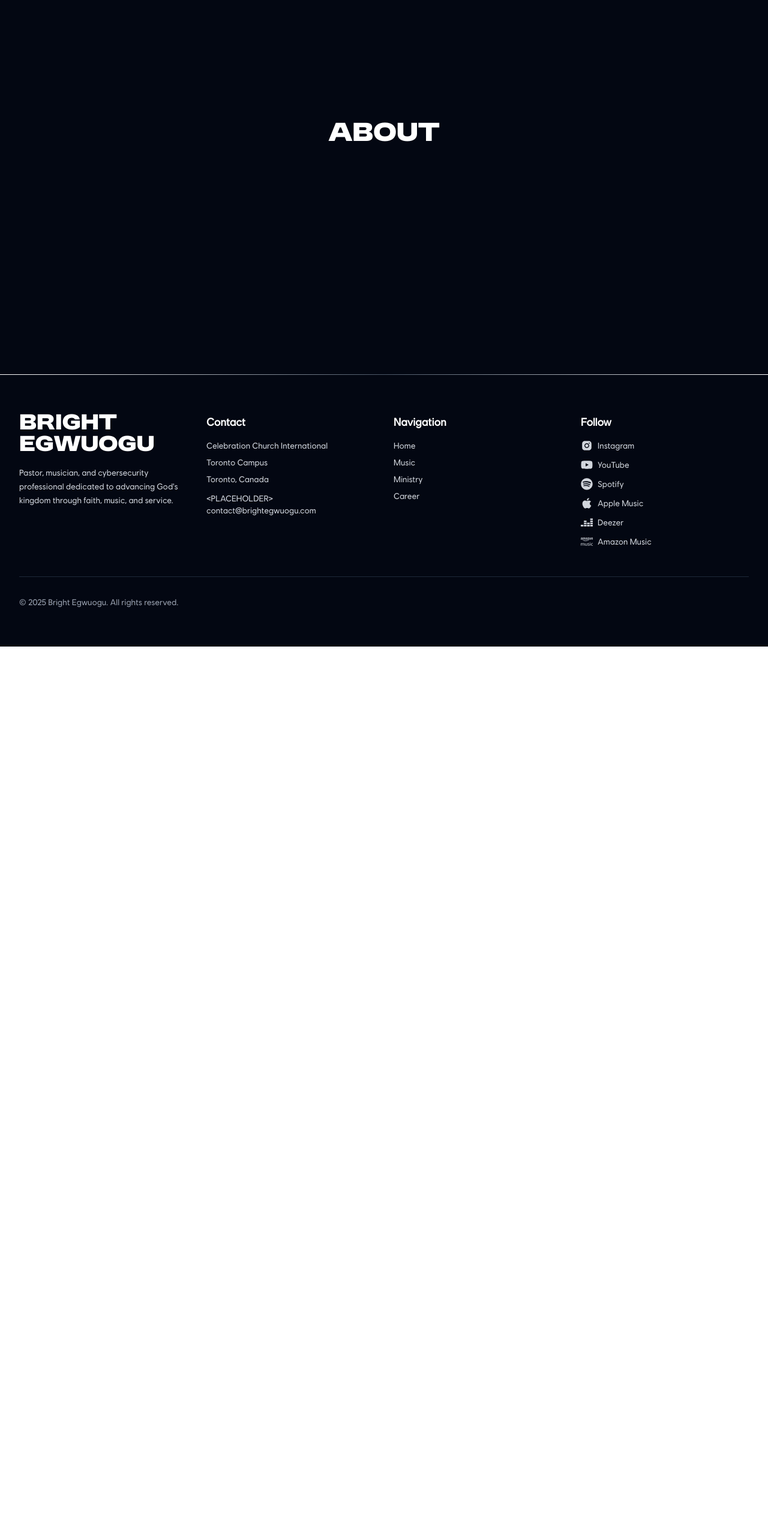
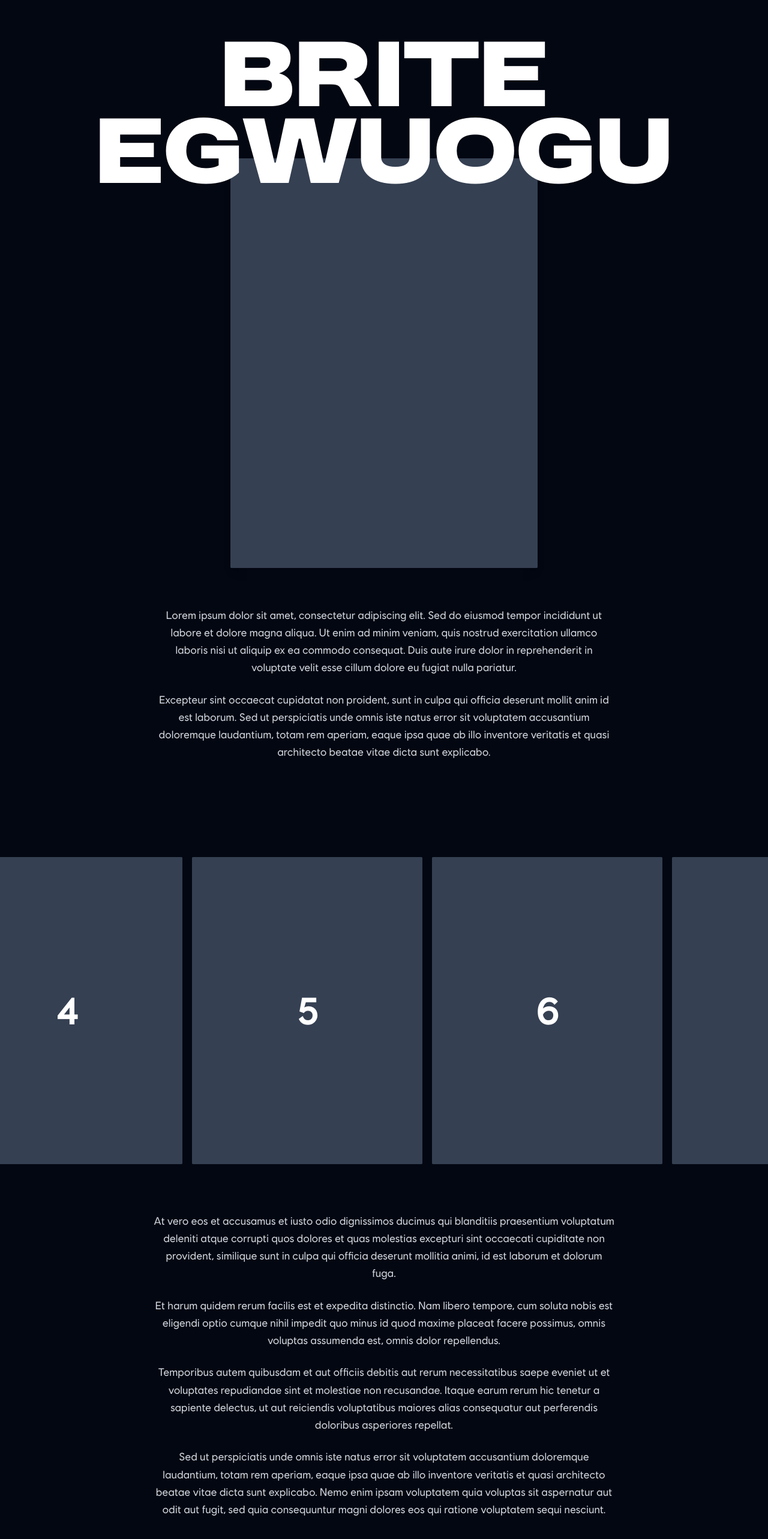
Before and after one commit to ChukwuemekaAjaero/brightegwuogu.com, a Next.js app: page /music/about in a window 1280 px wide. Shown: the part 176-2742 px from the top of the page at 60% size. Before the commit the page ends 1254 px from the top, so only its background shows below. Built offline with nearby package versions, Linux system fonts and the light colour scheme.

Commit message:
Add new fonts and more to the Music About page

```diff
--- a/src/app/layout.tsx
+++ b/src/app/layout.tsx
@@ -1,6 +1,6 @@
 import type { Metadata } from 'next';
 import './globals.css';
-import { ubisoftSansFont } from '@/lib/utils';
+import { latoFont, ubisoftSansFont, oswaldFont, karlaFont, lexendFont, alegreyaSansFont } from '@/lib/utils';
 
 export const metadata: Metadata = {
     title: 'Bright Egwuogu - On a mission to know Christ deeply, make Him known, use my gifts to advance His kingdom.',
--- a/src/app/music/about/page.tsx
+++ b/src/app/music/about/page.tsx
@@ -1,9 +1,160 @@
+'use client';
+
 import { modernizFont } from '@/lib/utils';
+import { useEffect, useRef, useState } from 'react';
+import { motion } from 'framer-motion';
 
 export default function MusicAbout() {
+    const carouselRef = useRef<HTMLDivElement>(null);
+    const carouselContentRef = useRef<HTMLDivElement>(null);
+    const [translateX, setTranslateX] = useState(0);
+    const lastScrollY = useRef(0);
+    const accumulatedScroll = useRef(0);
+    const isInitialized = useRef(false);
+
+    // Initialize carousel with first image off-screen to the left
+    useEffect(() => {
+        if (!carouselRef.current || !carouselContentRef.current || isInitialized.current) return;
+
+        const initializeCarousel = () => {
+            const viewportWidth = window.innerWidth;
+            // Position carousel so first image is way off-screen to the left
+            // This ensures no empty space when scrolling down (images move right)
+            const initialOffset = -2000; // Position far to the left
+
+            setTranslateX(initialOffset);
+            accumulatedScroll.current = initialOffset;
+            isInitialized.current = true;
+        };
+
+        // Wait for layout to be calculated
+        const timeoutId = setTimeout(() => {
+            initializeCarousel();
+        }, 100);
+
+        return () => clearTimeout(timeoutId);
+    }, []);
+
+    useEffect(() => {
+        const handleScroll = () => {
+            if (!carouselRef.current || !isInitialized.current) return;
+
+            const currentScrollY = window.scrollY;
+            const carouselRect = carouselRef.current.getBoundingClientRect();
+            const carouselTop = carouselRect.top + window.scrollY;
+            const carouselBottom = carouselTop + carouselRect.height;
+            const viewportTop = window.scrollY;
+            const viewportBottom = viewportTop + window.innerHeight;
+
+            // Only animate when carousel is in or near viewport
+            if (viewportBottom >= carouselTop && viewportTop <= carouselBottom) {
+                const scrollDelta = currentScrollY - lastScrollY.current;
+
+                // Scroll down -> move right (positive), Scroll up -> move left (negative)
+                accumulatedScroll.current += scrollDelta * 0.5; // Adjust speed multiplier as needed
+                setTranslateX(accumulatedScroll.current);
+            }
+
+            lastScrollY.current = currentScrollY;
+        };
+
+        window.addEventListener('scroll', handleScroll, { passive: true });
+        return () => window.removeEventListener('scroll', handleScroll);
+    }, []);
     return (
-        <div className="min-h-screen bg-[#030712] flex items-center justify-center">
-            <h1 className={`text-4xl font-bold text-white ${modernizFont.className}`}>About</h1>
+        <div className="min-h-screen bg-[#030712]">
+            <div className="container mx-auto px-4 py-20 pt-62 sm:px-8">
+                <div className="flex flex-col items-center justify-center">
+                    {/* Large Header */}
+                    <h1 className={`z-1000 text-center text-3xl font-bold text-white md:text-5xl lg:text-7xl xl:text-9xl ${modernizFont.className}`}>
+                        Brite
+                        <br />
+                        Egwuogu
+                    </h1>
+
+                    {/* Profile Image Skeleton */}
+                    <div className="relative -mt-16 aspect-[3/4] w-80 overflow-hidden rounded-xs bg-gray-800 shadow-lg md:w-96 lg:w-[28rem] xl:w-[32rem]">
+                        <div className="absolute inset-0 animate-pulse bg-gray-700"></div>
+                    </div>
+
+                    {/* Lorem Ipsum Paragraphs */}
+                    <div className="mt-16 max-w-3xl space-y-6 text-center">
+                        <p className="text-base leading-relaxed text-gray-300 md:text-lg">
+                            Lorem ipsum dolor sit amet, consectetur adipiscing elit. Sed do eiusmod tempor incididunt ut labore et dolore magna
+                            aliqua. Ut enim ad minim veniam, quis nostrud exercitation ullamco laboris nisi ut aliquip ex ea commodo consequat. Duis
+                            aute irure dolor in reprehenderit in voluptate velit esse cillum dolore eu fugiat nulla pariatur.
+                        </p>
+                        <p className="text-base leading-relaxed text-gray-300 md:text-lg">
+                            Excepteur sint occaecat cupidatat non proident, sunt in culpa qui officia deserunt mollit anim id est laborum. Sed ut
+                            perspiciatis unde omnis iste natus error sit voluptatem accusantium doloremque laudantium, totam rem aperiam, eaque ipsa
+                            quae ab illo inventore veritatis et quasi architecto beatae vitae dicta sunt explicabo.
+                        </p>
+                    </div>
+                </div>
+            </div>
+
+            {/* Scroll-Triggered Image Carousel - Full Width */}
+            <div ref={carouselRef} className="relative mt-20 w-full overflow-hidden">
+                <motion.div
+                    ref={carouselContentRef}
+                    className="flex gap-4"
+                    style={{
+                        translateX: `${translateX}px`,
+                        width: 'fit-content'
+                    }}
+                    transition={{ type: 'spring', stiffness: 100, damping: 30 }}
+                >
+                    {/* Duplicate images for seamless loop */}
+                    {[...Array(8)].map((_, index) => (
+                        <div
+                            key={`skeleton-${index}`}
+                            className="relative aspect-[3/4] w-64 flex-shrink-0 overflow-hidden rounded-xs bg-gray-800 md:w-80 lg:w-96"
+                        >
+                            <div className="absolute inset-0 animate-pulse bg-gray-700"></div>
+                            <div className="absolute inset-0 flex items-center justify-center">
+                                <span className="text-4xl font-bold text-white md:text-5xl lg:text-6xl">{index + 1}</span>
+                            </div>
+                        </div>
+                    ))}
+                    {/* Duplicate set for seamless scrolling */}
+                    {[...Array(8)].map((_, index) => (
+                        <div
+                            key={`skeleton-duplicate-${index}`}
+                            className="relative aspect-[3/4] w-64 flex-shrink-0 overflow-hidden rounded-xs bg-gray-800 md:w-80 lg:w-96"
+                        >
+                            <div className="absolute inset-0 animate-pulse bg-gray-700"></div>
+                            <div className="absolute inset-0 flex items-center justify-center">
+                                <span className="text-4xl font-bold text-white md:text-5xl lg:text-6xl">{index + 1}</span>
+                            </div>
+                        </div>
+                    ))}
+                </motion.div>
+            </div>
+
+            {/* Additional Lorem Ipsum Paragraphs */}
+            <div className="container mx-auto px-4 py-20 sm:px-8">
+                <div className="mx-auto max-w-3xl space-y-6 text-center">
+                    <p className="text-base leading-relaxed text-gray-300 md:text-lg">
+                        At vero eos et accusamus et iusto odio dignissimos ducimus qui blanditiis praesentium voluptatum deleniti atque corrupti quos
+                        dolores et quas molestias excepturi sint occaecati cupiditate non provident, similique sunt in culpa qui officia deserunt
+                        mollitia animi, id est laborum et dolorum fuga.
+                    </p>
+                    <p className="text-base leading-relaxed text-gray-300 md:text-lg">
+                        Et harum quidem rerum facilis est et expedita distinctio. Nam libero tempore, cum soluta nobis est eligendi optio cumque nihil
+                        impedit quo minus id quod maxime placeat facere possimus, omnis voluptas assumenda est, omnis dolor repellendus.
+                    </p>
+                    <p className="text-base leading-relaxed text-gray-300 md:text-lg">
+                        Temporibus autem quibusdam et aut officiis debitis aut rerum necessitatibus saepe eveniet ut et voluptates repudiandae sint et
+                        molestiae non recusandae. Itaque earum rerum hic tenetur a sapiente delectus, ut aut reiciendis voluptatibus maiores alias
+                        consequatur aut perferendis doloribus asperiores repellat.
+                    </p>
+                    <p className="text-base leading-relaxed text-gray-300 md:text-lg">
+                        Sed ut perspiciatis unde omnis iste natus error sit voluptatem accusantium doloremque laudantium, totam rem aperiam, eaque
+                        ipsa quae ab illo inventore veritatis et quasi architecto beatae vitae dicta sunt explicabo. Nemo enim ipsam voluptatem quia
+                        voluptas sit aspernatur aut odit aut fugit, sed quia consequuntur magni dolores eos qui ratione voluptatem sequi nesciunt.
+                    </p>
+                </div>
+            </div>
         </div>
     );
 }
--- a/src/lib/utils.ts
+++ b/src/lib/utils.ts
@@ -1,6 +1,7 @@
 import { clsx, type ClassValue } from 'clsx';
 import { twMerge } from 'tailwind-merge';
 import localFont from 'next/font/local';
+import { Lato, Oswald, Karla, Lexend, Alegreya_Sans } from 'next/font/google';
 
 export function cn(...inputs: ClassValue[]) {
     return twMerge(clsx(inputs));
@@ -9,6 +10,41 @@ export function cn(...inputs: ClassValue[]) {
 export const modernizFont = localFont({
     src: '../../public/fonts/Moderniz.otf',
     variable: '--font-moderniz',
+    display: 'swap'
+});
+
+export const latoFont = Lato({
+    weight: ['100', '300', '400', '700', '900'],
+    subsets: ['latin'],
+    variable: '--font-lato',
+    display: 'swap'
+});
+
+export const oswaldFont = Oswald({
+    weight: ['200', '300', '400', '500', '600', '700'],
+    subsets: ['latin'],
+    variable: '--font-oswald',
+    display: 'swap'
+});
+
+export const karlaFont = Karla({
+    weight: ['200', '300', '400', '500', '600', '700', '800'],
+    subsets: ['latin'],
+    variable: '--font-karla',
+    display: 'swap'
+});
+
+export const lexendFont = Lexend({
+    weight: ['100', '200', '300', '400', '500', '600', '700', '800', '900'],
+    subsets: ['latin'],
+    variable: '--font-lexend',
+    display: 'swap'
+});
+
+export const alegreyaSansFont = Alegreya_Sans({
+    weight: ['100', '300', '400', '500', '700', '800', '900'],
+    subsets: ['latin'],
+    variable: '--font-alegreya-sans',
     display: 'swap'
 });
 
```
